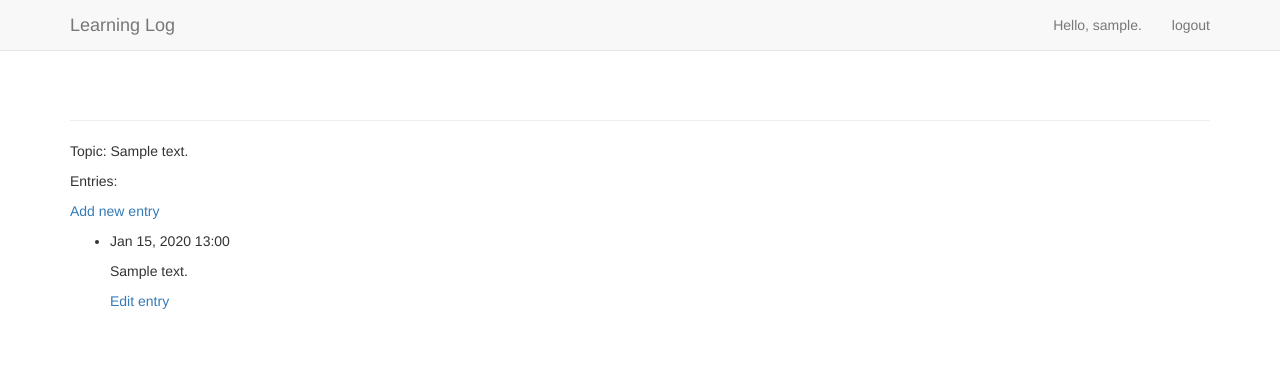
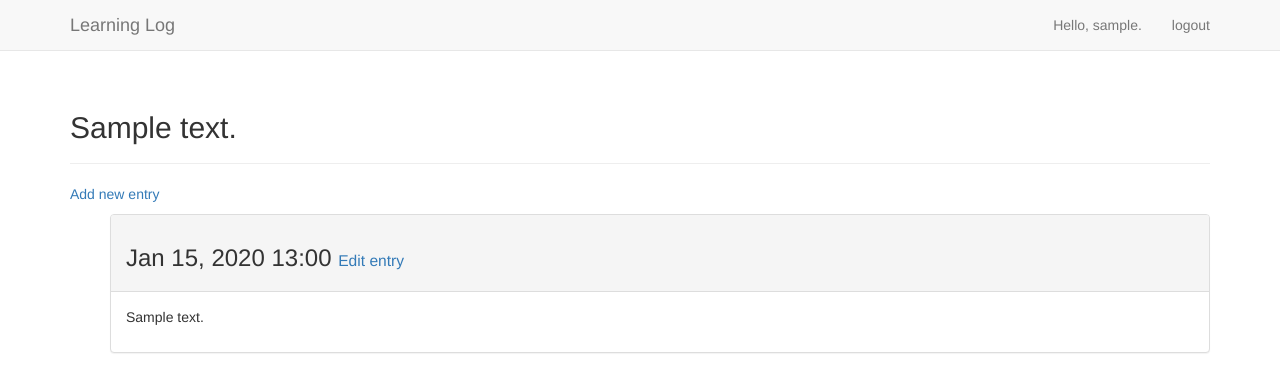
Before and after one commit to paganism/learning_log_django, a Django app: page /topics/1 in a window 1280 px wide. Shown: the top 392 px of the page. Run offline with Django 3.2, Linux system fonts and the light colour scheme; a user stored in the database is signed in; tables that the repository leaves empty hold one stand-in row (values such as "Sample post"); some libraries are stand-ins or nearby versions.

Commit message:
modified topic page template via bootstrap

```diff
--- a/learning_logs/templates/learning_logs/topic.html
+++ b/learning_logs/templates/learning_logs/topic.html
@@ -1,8 +1,10 @@
 {% extends 'learning_logs/base.html' %}
 
+{% block header %}
+    <h2>{{ topic }}</h2>
+{% endblock header %}
+
 {% block content %}
-<p>Topic: {{ topic }}</p>
-<p>Entries: </p>
 
 <p>
     <a href="{% url 'new_entry' topic.id %}"> Add new entry</a>
@@ -10,15 +12,22 @@
 
 <ul>
 {% for entry in entries %}
-    <li>
-        <p>{{ entry.date_added|date:'M d, Y H:i' }}</p>
-        <p>{{ entry.text|linebreaks }}</p>
-        <p>
-            <a href="{% url 'edit_entry' entry.id %}"> Edit entry</a>
-        </p>
-    </li>
+    <div class="panel panel-default">
+        <div class="panel-heading">
+            <h3>
+                {{ entry.date_added|date:'M d, Y H:i' }}
+                <small>
+                    <a href="{% url 'edit_entry' entry.id %}"> Edit entry</a>
+                </small>
+            </h3>
+        </div>
+        <div class="panel-body">
+            {{ entry.text|linebreaks }}
+        </div>
+    </div> <!--panel-->
+
 {% empty %}
-    <li>There is no entries</li>
+    There are no entries
 {% endfor %}
-</ul>
+
 {% endblock %}
```
